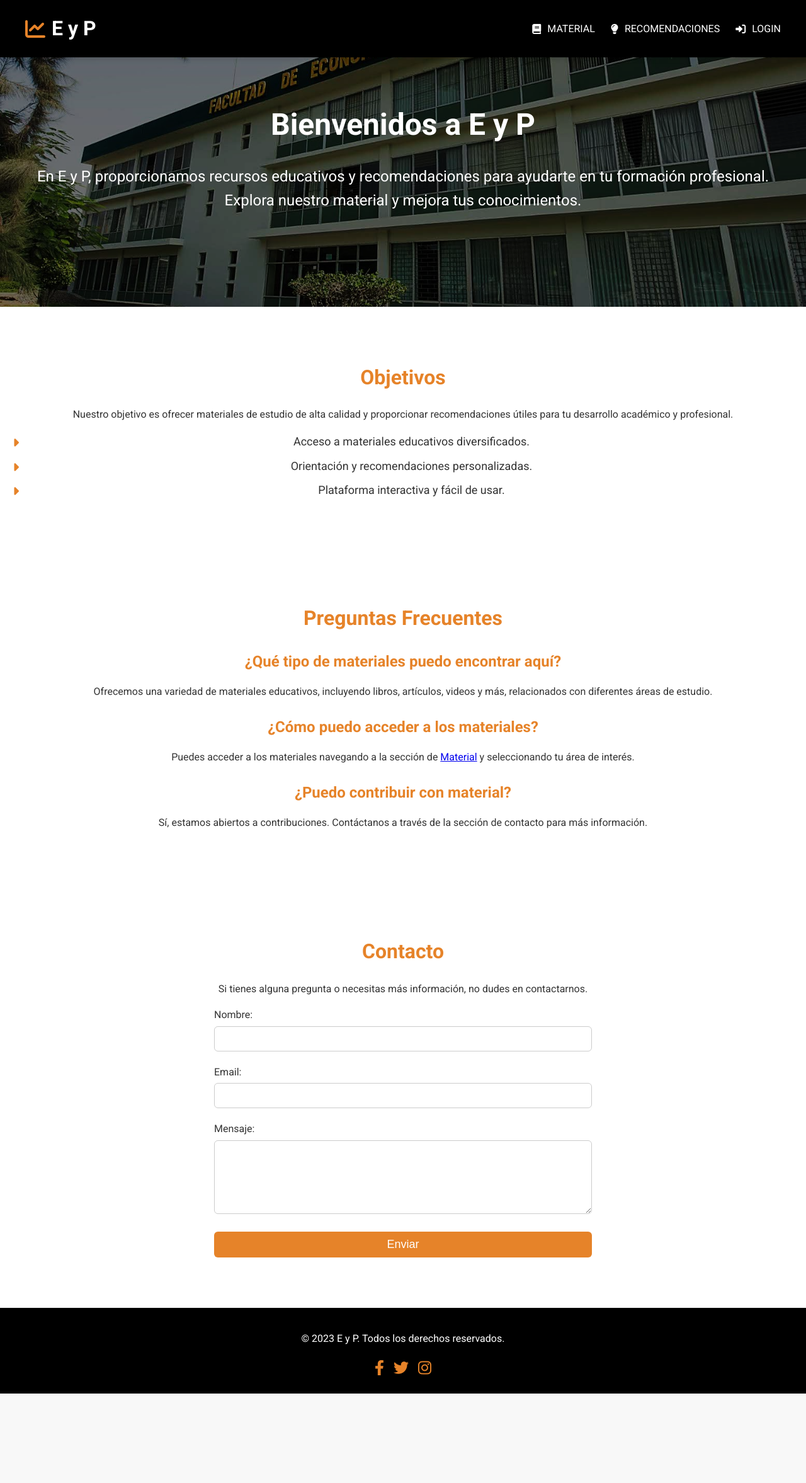
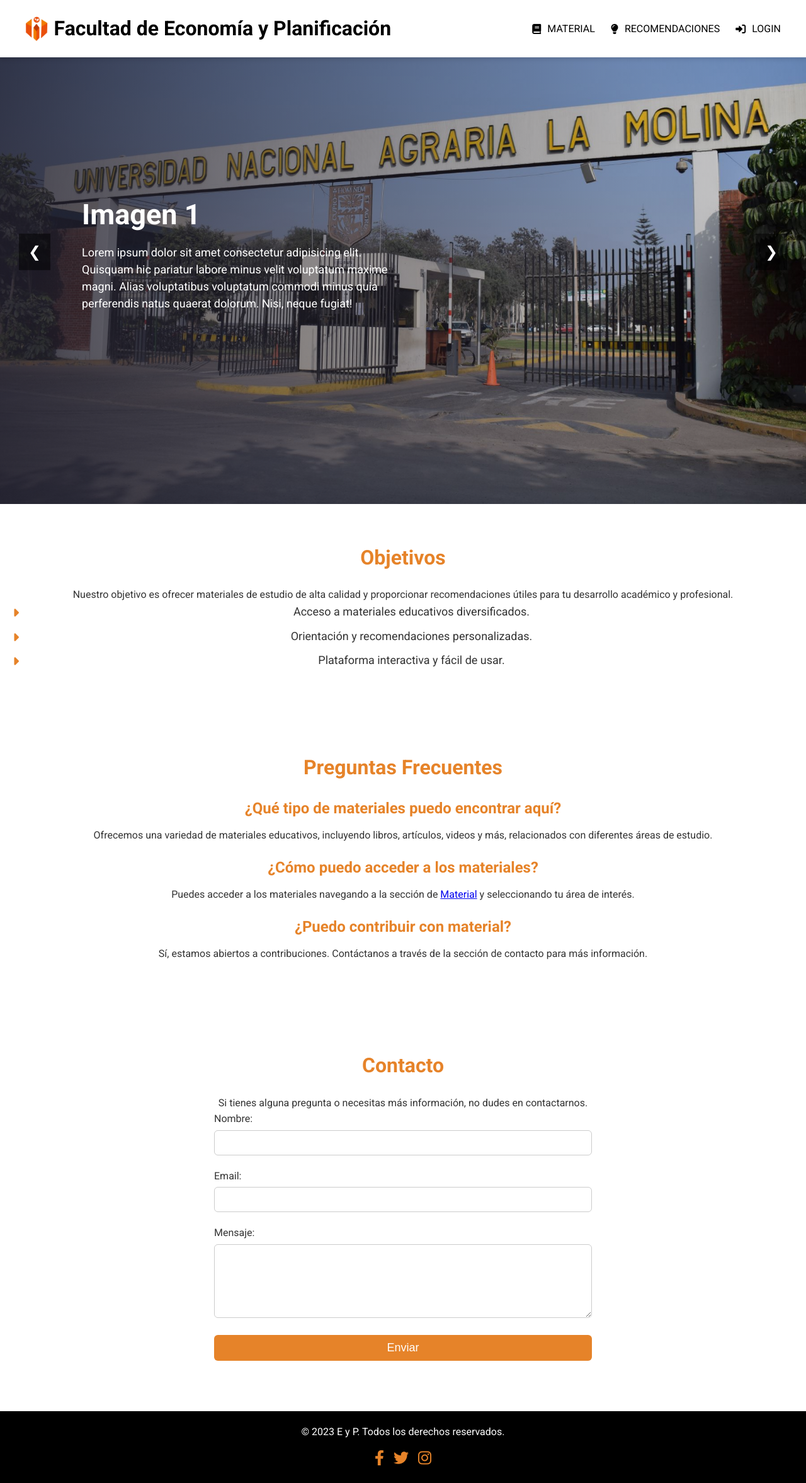
Before and after one commit to Incognito1232-lab/proyecto_ahora_si, a PHP site: page /home/index.html in a window 1280 px wide. Shown: the whole page at 63% size. Before the commit the page ends 2212 px from the top, so only its background shows below. Run offline with PHP 8.4, Linux system fonts and the light colour scheme.

Commit message:
mejorando introduccion

```diff
--- a/proyecto/home/index.html
+++ b/proyecto/home/index.html
@@ -12,7 +12,8 @@
     <!-- Barra de navegación -->
     <div class="navbar">
         <div class="navbar-left">
-            <i class="fas fa-chart-line"></i> E y P
+            <img src="../static/img/logoeyp.png" alt="Logo de la Facultad de Economía y Planificación" style="height: 40px; vertical-align: middle;">
+            Facultad de Economía y Planificación
         </div>
         <div class="navbar-right">
             <a href="../Material/material.html"><i class="fas fa-book"></i> MATERIAL</a>
@@ -23,10 +24,31 @@
 
     <!-- Sección de introducción -->
     <section class="intro">
-        <div class="intro-content">
-            <h1>Bienvenidos a E y P</h1>
-            <p>En E y P, proporcionamos recursos educativos y recomendaciones para ayudarte en tu formación profesional. Explora nuestro material y mejora tus conocimientos.</p>
-        </div>
+        <ul id="carousel">
+            <li>
+                <img src="../static/img/introduccion1.jpg" alt="">
+                <div class="text">
+                    <h2>Imagen 1</h2>
+                    <p>Lorem ipsum dolor sit amet consectetur adipisicing elit. Quisquam hic pariatur labore minus velit voluptatum maxime magni. Alias voluptatibus voluptatum commodi minus quia perferendis natus quaerat dolorum. Nisi, neque fugiat!</p>
+                </div>
+            </li>
+            <li>
+                <img src="../static/img/introduccion2.jpg" alt="">
+                <div class="text">
+                    <h2>Imagen 2</h2>
+                    <p>Lorem ipsum dolor sit amet consectetur adipisicing elit. Ipsa, animi soluta. Quidem tempora aperiam necessitatibus incidunt et sint ab rem, voluptatem qui doloribus nulla dolore quibusdam ratione voluptatibus repellendus molestias.</p>
+                </div>
+            </li>
+            <li>
+                <img src="../static/img/introduccion3.jpg" alt="">
+                <div class="text">
+                    <h2>Imagen 3</h2>
+                    <p>Lorem ipsum, dolor sit amet consectetur adipisicing elit. Rerum corrupti, quam saepe, magnam numquam asperiores itaque temporibus iste, non assumenda provident ipsam recusandae possimus cupiditate natus illum perferendis illo enim!</p>
+                </div>
+            </li>
+        </ul>
+        <div class="prev" onclick="moveSlide(-1)">&#10094;</div>
+        <div class="next" onclick="moveSlide(1)">&#10095;</div>
     </section>
 
     <!-- Sección de objetivos -->
@@ -87,5 +109,7 @@
             <a href="#"><i class="fab fa-instagram"></i></a>
         </div>
     </div>
+
+    <script src="../static/script/index.js"></script>
 </body>
 </html>
--- a/proyecto/static/index.css
+++ b/proyecto/static/index.css
@@ -3,14 +3,19 @@
 *::before,
 *::after {
     box-sizing: border-box;
+    margin: 0;
+    padding: 0;
 }
 
 body {
     margin: 0;
+    padding: 0;
     font-family: 'Roboto', sans-serif;
     background-color: #ffffff; /* Fondo blanco */
     color: #333;
     line-height: 1.6;
+    width: 100%;
+    height: 100%;
 }
 
 /* Navbar styles */
@@ -18,8 +23,8 @@
     display: flex;
     justify-content: space-between;
     align-items: center;
-    background-color: #000000;
-    color: #fff;
+    background-color: #ffffff; /* Cambiar a blanco */
+    color: #000000; /* Cambiar el color del texto a negro */
     padding: 20px 40px;
     position: fixed;
     top: 0;
@@ -35,11 +40,11 @@
     font-weight: 700;
     display: flex;
     align-items: center;
-    gap: 10px; /* Espacio entre el icono y el texto */
+    gap: 10px; /* Espacio entre el logo y el texto */
 }
 
-.navbar-left i {
-    color: #E68329;
+.navbar-left img {
+    height: 50px; /* Aumentar el tamaño del logo */
 }
 
 .navbar-right {
@@ -49,7 +54,7 @@
 }
 
 .navbar-right a {
-    color: #ffffff;
+    color: #000000; /* Cambiar el color de los enlaces a negro */
     text-decoration: none;
     font-size: 1rem;
     font-weight: 500;
@@ -61,11 +66,9 @@
 }
 
 .navbar-right a:hover {
-    color: #E68329;
+    color: #E68329; /* Color al pasar el mouse */
     transform: scale(1.1);
-}
-
-/* Section styles */
+}/* Section styles */
 section {
     padding: 60px 20px;
     text-align: center;
@@ -79,41 +82,90 @@
 
 /* Introduction section */
 .intro {
+    width: 100vw;
+    height: 100vh;
+    overflow: hidden;
     position: relative;
-    background: url('../static/img/facultad-eyp.jpg') no-repeat center center;
-    background-size: cover;
-    color: #fff;
-    padding: 120px 20px;
-    text-align: center;
-    display: flex;
-    justify-content: center;
-    align-items: center;
+    margin: 0;
+    padding: 0;
 }
 
-.intro::before {
-    content: "";
+.intro ul {
+    display: flex;
+    padding: 0;
+    margin: 0;
+    width: 300%; /* Si hay 3 imágenes, usar 300% */
+    list-style: none;
+    transition: transform 0.5s ease; /* Transición suave */
+}
+
+.intro li {
+    width: 100vw; /* Cada imagen ocupa el 100% del ancho de la ventana */
+    flex-shrink: 0;
+    position: relative;
+}
+
+.intro img {
+    display: block;
+    width: 100vw;
+    height: 100vh;
+    object-fit: cover;
+}
+
+.text {
+    position: absolute;
+    text-align: left; /* Alinear texto a la izquierda */
+    padding: 20px; /* Espaciado alrededor del texto */
+    top: 50%; /* Centra verticalmente */
+    left: 110px; /* Alinea el texto a la izquierda con un margen */
+    transform: translateY(-50%); /* Ajusta la posición verticalmente */
+    color: #ffffff;
+    z-index: 1; /* Asegúrate de que el texto esté por encima de la imagen */
+}
+
+.text h2 {
+    font-size: 45px;
+    margin-bottom: 10px; /* Espacio entre el h2 y el párrafo */
+    color: #ffffff;
+}
+
+.text p {
+    font-size: 18px; /* Ajusta el tamaño del texto del párrafo */
+    margin: 0; /* Elimina el margen por defecto */
+    max-width: 500px; /* Ajusta el ancho máximo según sea necesario */
+    overflow-wrap: break-word; /* Permite que las palabras largas se dividan */
+    line-height: 1.5; /* Espaciado entre líneas para mejor legibilidad */
+}
+
+.intro li::before {
+    content: '';
     position: absolute;
     top: 0;
     left: 0;
     width: 100%;
     height: 100%;
-    background: rgba(0, 0, 0, 0.5); /* Sombra para hacer resaltar el texto */
-    z-index: 1;
+    background: linear-gradient(to right, rgba(35, 33, 47, 0.8), rgba(35, 33, 47, 0)); /* Degradado con el color especificado */
+    z-index: 0; /* Asegúrate de que el degradado esté detrás del texto */
 }
 
-.intro-content {
-    position: relative;
-    z-index: 2;
+.prev, .next {
+    position: absolute;
+    top: 50%;
+    transform: translateY(-50%);
+    background-color: rgba(0, 0, 0, 0.5);
+    color: white;
+    padding: 10px 15px; /* Ajusta el padding para un mejor tamaño */
+    cursor: pointer;
+    z-index: 10;
+    font-size: 24px; /* Tamaño del icono */
 }
 
-.intro h1 {
-    font-size: 3rem;
-    margin-bottom: 20px;
+.prev {
+    left: 30px; /* Ajusta la distancia desde el borde izquierdo */
 }
 
-.intro p {
-    font-size: 1.5rem;
-    margin-bottom: 30px;
+.next {
+    right: 30px; /* Ajusta la distancia desde el borde derecho */
 }
 
 /* Objectives section */
--- /dev/null
+++ b/proyecto/static/script/index.js
@@ -0,0 +1,31 @@
+let currentSlide = 0;
+const slides = document.querySelectorAll('#carousel li');
+const totalSlides = slides.length;
+
+function showSlide(index) {
+    // Asegúrate de que el índice esté dentro del rango
+    if (index >= totalSlides) {
+        currentSlide = 0;
+    } else if (index < 0) {
+        currentSlide = totalSlides - 1;
+    } else {
+        currentSlide = index;
+    }
+
+    // Mueve el carrusel
+    const offset = -currentSlide * 100; // Mueve el carrusel
+    document.getElementById('carousel').style.transform = `translateX(${offset}vw)`;
+}
+
+// Función para mover el carrusel
+function moveSlide(direction) {
+    showSlide(currentSlide + direction);
+}
+
+// Cambia de imagen automáticamente cada 5 segundos
+setInterval(() => {
+    showSlide(currentSlide + 1);
+}, 5000);
+
+// Muestra la primera imagen al cargar
+showSlide(currentSlide);
```
Also changed, not shown: proyecto/static/img/introduccion1.jpg (added), proyecto/static/img/introduccion2.jpg (renamed from proyecto/static/img/facultad-eyp.jpg), proyecto/static/img/logoeyp.PNG (added).
